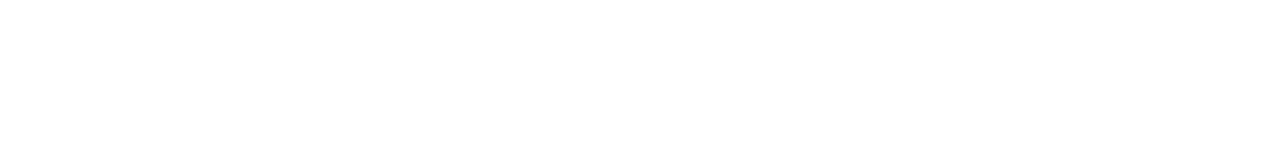
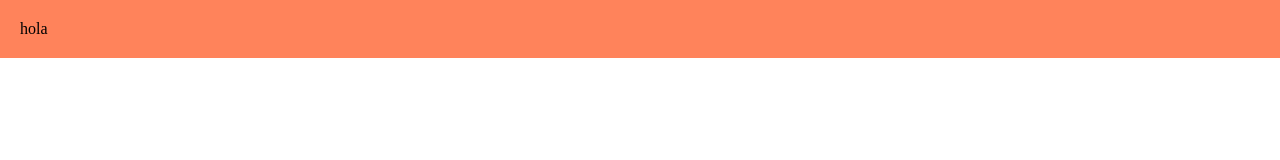
Before and after one commit to valdoramos/insta_demo, a plain HTML site: page index.html in a window 1280 px wide. Drawn offline with Linux system fonts and the light colour scheme.

Commit message:
feat Añade estilos para navegación superior
Añade script principal

```diff
--- a/index.html
+++ b/index.html
@@ -3,14 +3,15 @@
 <head>
     <meta charset="UTF-8">
     <title>Insta demo</title>
+    <link rel="stylesheet" href="styles/index.css">
 </head>
 <body>
-    <header>
-
+    <header class="principal-navbar">
+        hola
     </header>
 
     <section>
-
     </section>
+    <script src="index.js"></script>
 </body>
 </html>
--- /dev/null
+++ b/styles/index.css
@@ -0,0 +1,11 @@
+body {
+    margin: 0;
+    padding: 0;
+    border: 0;
+}
+
+
+.principal-navbar {
+    background-color: rgba(255,100,50, .8);
+    padding: 20px;
+}
```
Also changed, not shown: index.js (added, +17 -0 lines).
